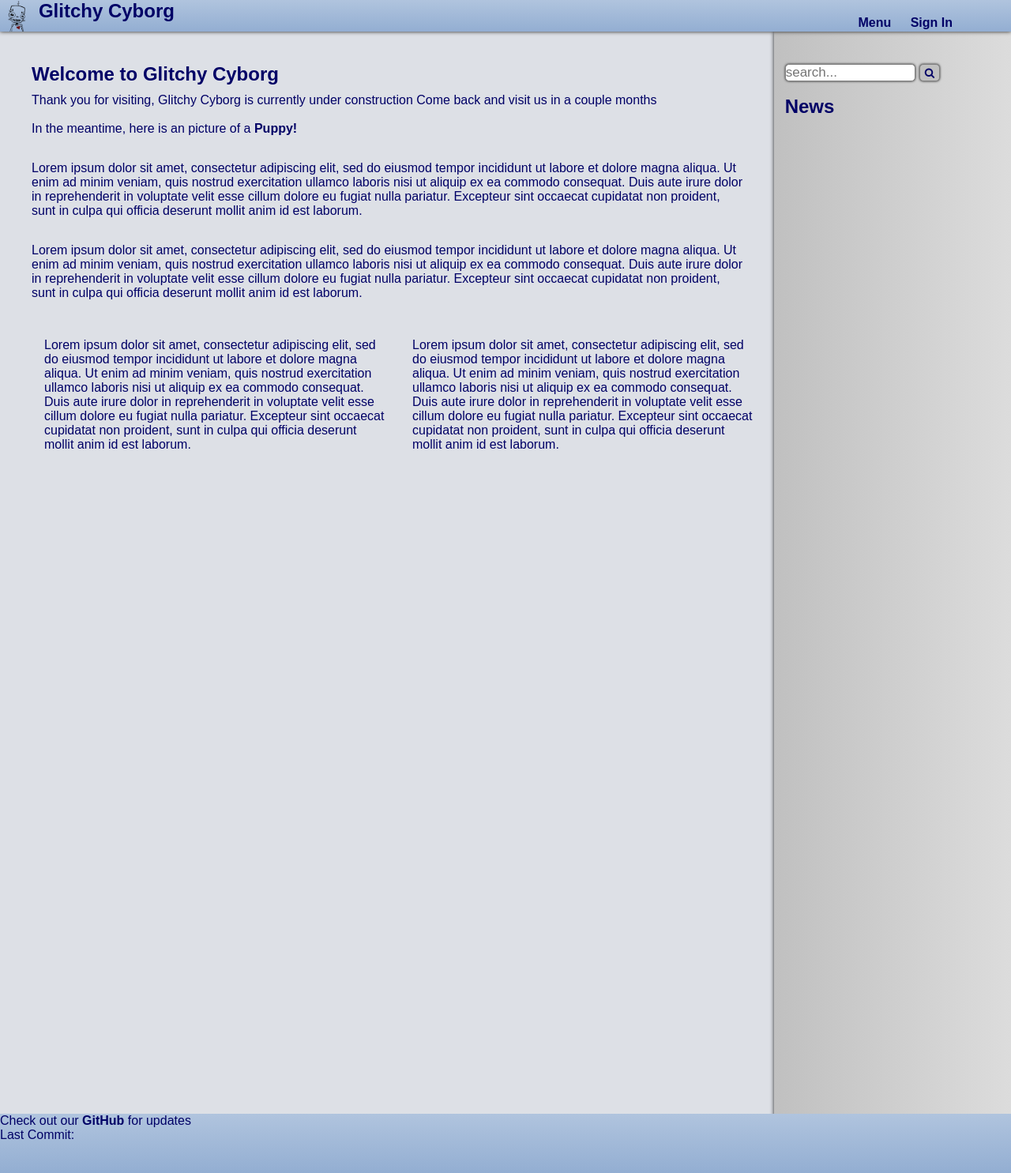
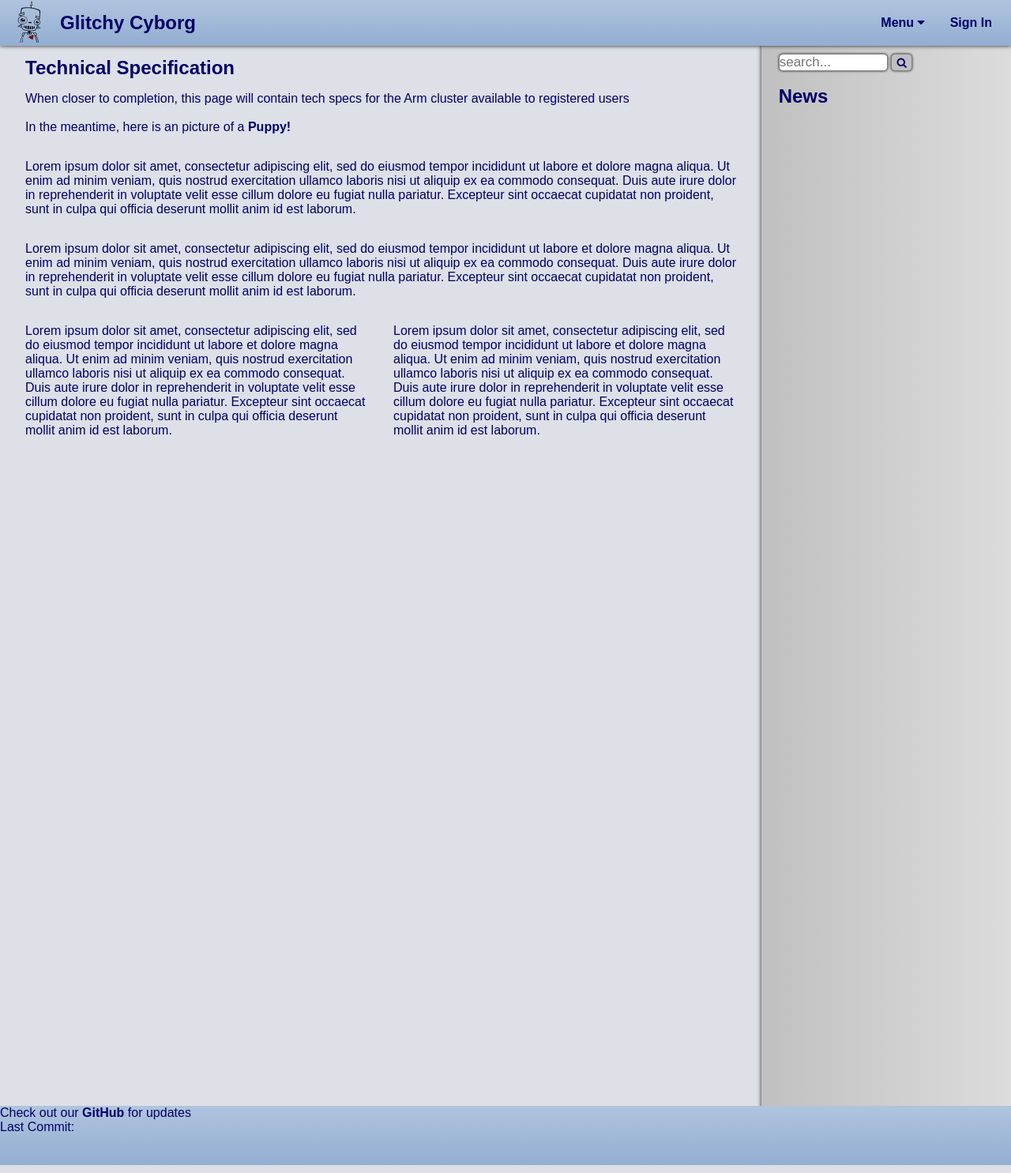
Before and after one commit to dpgraham4401/glitchycyborg, a PHP site: page /Technical/tech_Specs.php in a window 1280 px wide. Shown: the whole page at 79% size. Run offline with PHP 8.4, Linux system fonts and the light colour scheme; data that the repository does not hold is empty.

Commit message:
updated menu structure, UI

```diff
--- a/Assets/CSS/gc_base.css
+++ b/Assets/CSS/gc_base.css
@@ -10,67 +10,50 @@ html, body {
     height: 100%;
 }
 
-h1, h2, h3 {
-    padding-bottom: 10px;
-}
-
-#menu {
+.top_bar {
+    position: fixed;
     top: 0%;
     left: 0%;
     width: 100%;
     min-height: 40px;
-    position: fixed;
-    display: flex;
-    align-content: center;
     z-index: 1;
-    background-color: Gainsboro;
+    background-color: lightsteelblue;
     background-image: linear-gradient(LightSteelBlue, #93aed2);
     box-shadow: 0px 0px 5px #222222;
+}
+
+.menu_wrapper{
+    box-sizing: border-box;
+    display: flex;
     justify-content: space-between;
 }
 
-#menu-right {
-    text-align: right;
-    margin-right: 5%;
+.menu_sect{
+    display: flex;
+    flex-flow: row nowrap;
+    box-sizing: border-box;
+    padding: 0px 8px;
+    align-items: center;
 }
 
-.menu-content {
-    display: inline-block;
-    text-align: left;
-    height: 100%;
-    vertical-align: bottom;
-}
-
-.menu-content img {
-    flex-shrink: 0;
-    height: 100%;
-    width: 100%;
-}
-
-#menu-right {
-    justify-content: space-between;
-}
-
-.nav_content {
-  /* position: relative; */
-  display: inline-block;
-  /* align-content: center; */
+.menu_content {
+    padding-right: 8px;
 }
 
 .btn {
-  transition-duration: .4s;
+  transition-duration: .2s;
   font-size: 16px;
   border: none;
-  outline: none;
+  padding: 0px 8px;
+  border-radius: 16px;
   font-weight: bold;
-  padding: 20px 10px;
   background-color: inherit;
   font-family: inherit;
   margin: 0;
   }
 
 .btn:hover {
-      color: Gainsboro;
+      background-color: silver;
   }
 
 .dropdown-content {
@@ -83,7 +66,7 @@ h1, h2, h3 {
   }
 
 .dropdown-content a {
-    padding: 12px 16px;
+    padding: 12px 32px;
     text-decoration: none;
     display: block;
   }
@@ -129,10 +112,10 @@ main {
 
 .main_content {
     overflow: auto;
-    padding-top: 40px;
-    padding-left: 40px;
-    padding-right: 40px;
-    padding-bottom: 90px;
+    padding-top: 32px;
+    padding-left: 32px;
+    padding-right: 32px;
+    padding-bottom: 64px;
 }
 
 .main_grid{
@@ -145,17 +128,22 @@ main {
     display: grid;
     align-content: start;
     box-sizing: border-box;
-    grid-template-columns: repeat( auto-fit, minmax(100px, 1fr) );;
+    grid-template-columns: repeat( auto-fit, minmax(10px, 1fr) );;
     gap: 32px;
 }
 
 .main_row_sub{
     box-sizing: border-box;
+    display: grid;
+}
+
+.main_title{
+    padding-bottom: 16px;
 }
 
 .sub_content{
     width: 100%;
-    padding: 16px;
+    display: grid;
 }
 
 .right_col {
@@ -163,6 +151,7 @@ main {
     background-color: Gainsboro;
     overflow: auto;
     text-align: center;
+    padding: 0px 8px;
 }
 
 .col_content_grid{
@@ -256,6 +245,11 @@ main {
         height: 5%;
     }
 
+    .sub_content{
+        grid-template-columns: repeat( auto-fit, minmax(100px, 1fr) );;
+
+    }
+
     main {
         min-height: 1200px;
     }
@@ -275,45 +269,6 @@ main {
         box-shadow: 0px 0px 5px #222222;
         overflow: auto;
         min-height: 1400px;
-        padding-top: 10px;
     }
 
 }
-
-/* Registration */
-#registration{
-    overflow: auto;
-    padding-top: 30px;
-    display: grid;
-    justify-content: center;
-    min-height: 800px;
-    margin-bottom: 50px;
-}
-
-#goog_title{
-    padding-top: 10px;
-}
-
-.g-signin2{
-    padding-top: 10px;
-}
-
-form{
-    width: 120%;
-}
-fieldset {
-    /* width: 20%; */
-    margin-left: auto;
-    margin-top: auto;
-    box-shadow: 0px 0px 4px #131313;
-    padding: 2%;
-    border: none;
-}
-
-legend {
-    background-color: Gainsboro;
-    border: 1px solid Gray;
-    border-radius: 10px;
-    padding: 10px 20px;
-    text-align: left;
-}
--- a/Technical/tech_Specs.php
+++ b/Technical/tech_Specs.php
@@ -24,32 +24,34 @@
         if (isset($_SESSION['uname']))
         $uname = htmlspecialchars($_SESSION['uname']);
     ?>
-    <header id="menu">
-        <div id="menu-left">
-            <div id="menu-icon" class="menu-content">
+    <header class="top_bar">
+        <div class="menu_wrapper">
+            <div class="menu_sect">
+                <div class="menu_icon menu_content">
                     <img src="../Assets/Pictures/icon3_60x54.png" alt="icon"/>
                 </div>
-            <div id="menu-title" class="menu-content">
+                <div class="menu_title menu_content">
                     <h2> Glitchy Cyborg </h2>
                 </div>
             </div>
-        <div id="menu-right" class="menu-content">
-            <div class="nav_content">
-                <script type="text/javascript" src="../Assets/JS/menudrop.js"></script>
-                    <button onclick="menudrop()" class="btn" id="dropbtn">Menu</button>
+            <div class="menu_sect">
+                <div class="menu_content menu_btn">
+                    <button onclick="menudrop()" class="btn" id="dropbtn">Menu <i class="fa fa-caret-down"></i></button>
+                </div>
+                <div class="menu_content">
                     <div id="myDropdown" class="dropdown-content">
                         <a href="http://www.glitchycyb.org"> Home </a>
-                    <a href="../Technical/tech_Specs.php"> Tech Specs </a>
+                        <a href="tech_Specs.php"> Tech Specs </a>
                         <a href="#Comment"> Leave Feedback</a>
                     </div>
                 </div>
                 <?php
                     if (isset($uname))
                         echo <<< _END
-                    <div class="nav_content">
-                        <script type="text/javascript" src="Assets/JS/menudrop.js"></script>
-                            <button onclick="profiledrop()" class="btn" id="dropbtn">$uname</button>
-                            <i class="fa fa-caret-down"></i>
+                        <div class="menu_content menu_btn">
+                            <button onclick="profiledrop()" class="btn" id="dropbtn">$uname <i class="fa fa-caret-down"></i></button>
+                        </div>
+                        <div class="menu_content">
                             <div id="myProfile" class="dropdown-content">
                                 <a href="../User/profile.php"> Profile </a>
                                 <a href="../User/allocation.php"> Allocation </a>
@@ -59,7 +61,7 @@
                         _END;
                     else
                     echo <<< _END
-                <div class="nav_content">
+                    <div class="menu_content menu_btn">
                         <a href="../Registration/signup.php">
                             <button class="btn">Sign In</button>
                         </a>
@@ -67,16 +69,19 @@
                     _END;
                 ?>
             </div>
+        </div>
     </header>
     <div id="container">
         <main class="page_content">
             <div class="main_content">
-                <div class="welcome main_grid">
-                    <section class="welcome main_grid_row">
+                <div class=" main_grid">
+                    <section class=" main_grid_row">
                         <div class="main_row_sub">
-                            <h2> Welcome to Glitchy Cyborg </h2>
-                            <p>Thank you for visiting, Glitchy Cyborg is currently under construction
-                            Come back and visit us in a couple months </p>
+                            <div class="main_title">
+                                <h2>Technical Specification </h2>
+                            </div>
+                            <p>When closer to completion, this page will contain tech specs for
+                            the Arm cluster available to registered users </p>
                             <br>
                             <p>In the meantime, here is an picture of a <a href="/Assets/Pictures/puppy.jpg"> Puppy! </a></p>
                         </div>
@@ -152,6 +157,7 @@
             </div>
         </main>
     </div>
+    <script type="text/javascript" src="../Assets/JS/menudrop.js"></script>
     <footer id="footer">
         <p>Check out our <a href="https://github.com/dpgraham4401/glitchycyborg">GitHub </a> for updates</p>
         <?php
```
Also changed, not shown: Assets/CSS/cellformat.css (+21 -33 lines), Registration/signup.php (+21 -22 lines), Registration/thanks.php (+21 -21 lines), User/allocation.php (+18 -16 lines), User/profile.php (+18 -15 lines), index.php (+23 -16 lines). Lines whose indentation alone changed are shown as unchanged.
